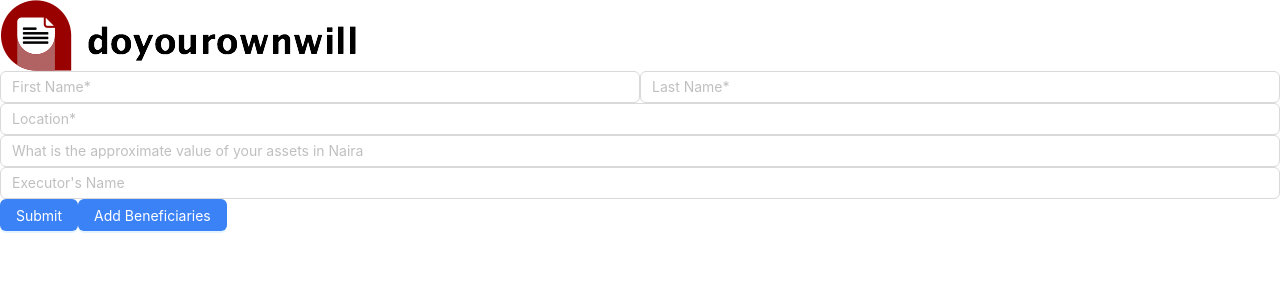
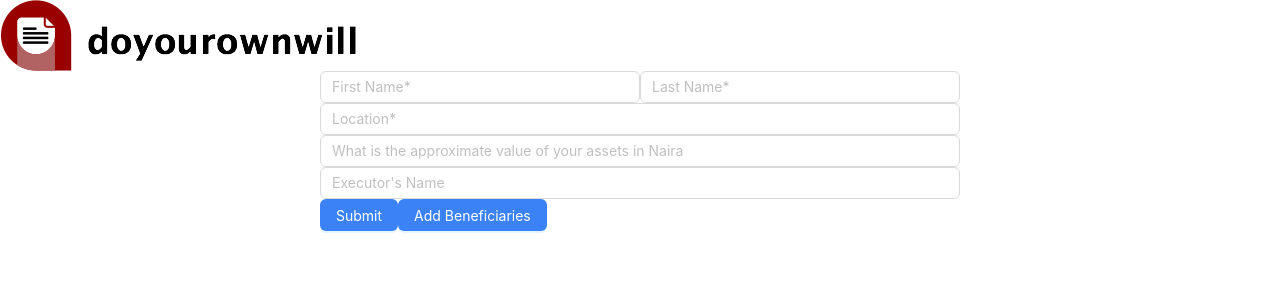
Before and after one commit to chiomaubaezuonu/will-generator, a Next.js app: page /getStarted in a window 1280 px wide. Shown: the top 300 px of the page. Built offline with nearby package versions, Linux system fonts and the light colour scheme.

Commit message:
Added not-found file

```diff
--- a/app/getStarted/page.tsx
+++ b/app/getStarted/page.tsx
@@ -2,10 +2,30 @@
 import React, { useState } from 'react'
 import logo from '../images/logo.png'
 import Image from 'next/image'
-import { Button, Input, Modal } from "antd"
+import { Button, Input, Modal, ConfigProvider } from "antd"
 
+// interface TokenType {
+//     colorPrimary?: string;
+//     borderRadius?: number;
+//     colorBgContainer?: string;
+// }
 const GetStarted = () => {
 
+    // <>
+
+    //     <ConfigProvider>
+    //         theme: TokenType={{
+    //             token: {
+    //                 // Seed Token
+    //                 colorPrimary: '#f6ffed',
+    //                 borderRadius: 2,
+
+    //                 // Alias Token
+    //                 colorBgContainer: '#f6ffed',
+    //             },
+    //         }}
+    //     </ConfigProvider>
+    // </>
     const [isModalOpen, setIsModalOpen] = useState(false);
 
     const showModal = () => {
@@ -23,7 +43,7 @@ const GetStarted = () => {
     return (
         <div>
             <Image src={logo} alt='logo' />
-            <form action="submit">
+            <form action="submit" className='w-1/2 mx-auto'>
                 <div>
                     <div className='flex'>
                         <Input type='text' placeholder="First Name*" />
--- /dev/null
+++ b/app/not-found.tsx
@@ -0,0 +1,12 @@
+import React from 'react'
+
+const NotFound = () => {
+    return (
+        <div className='mt-32 absolute w-full text-center'>
+            <h2 className='text-2xl'>Not Found !!!</h2>
+            <p>Could not find requested resource</p>
+        </div>
+    )
+}
+
+export default NotFound
--- a/app/page.tsx
+++ b/app/page.tsx
@@ -16,7 +16,7 @@ const Home = () => {
           <ul className='flex'>
             <li className='py-2 px-4 text-[#777] text-base'><a href="/">Home</a></li>
             <li className='py-2 px-4 text-[#777] text-base'>About Us</li>
-            <li className='py-2 px-4 text-[#777] text-base'>FAQs</li>
+            <li className='py-2 px-4 text-[#777] text-base'><a href="/Faqs">FAQs</a></li>
             <li className='py-2 px-4 text-[#fff] text-base bg-blue-500'>GenerateWill</li>
             <li className='py-2 px-4 text-[#777] text-base'>About Us</li>
           </ul>
```
